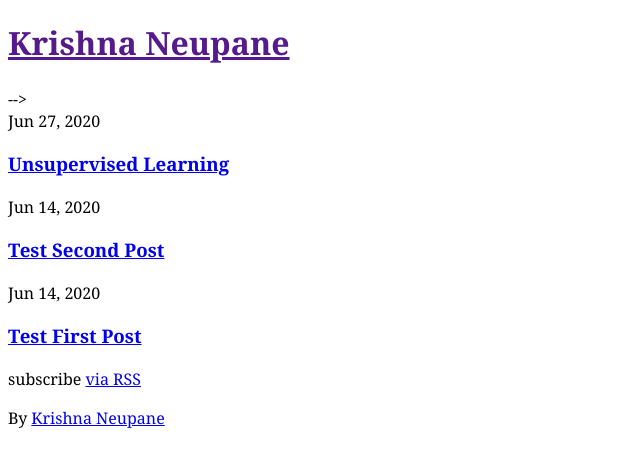
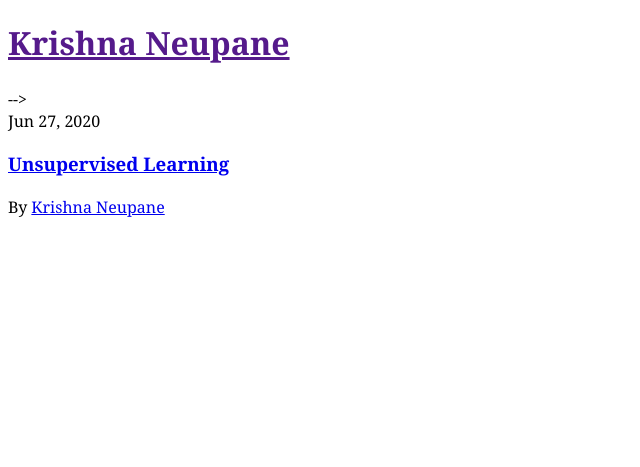
Before and after one commit to krishpn/krishpn.github.io, a Jekyll site: the page built from blog/index.html, in a window 1280 px wide. Shown: the top 467 px of the page, without its empty margins (0-640 px from the left). Built offline with Jekyll 4.4.1, drawn with Linux system fonts in a browser that asks for light colours; some web fonts are replaced.

Commit message:
error from the previous build rectified

```diff
--- a/_posts/2020-06-14-A-New-Beginning.markdown
+++ /dev/null
@@ -1,7 +0,0 @@
----
-layout: post
-title:  "Test First Post"
-date:   2020-06-14
----
-
-This is the first test post
--- a/_posts/2020-06-14-Second-Post.markdown
+++ /dev/null
@@ -1,7 +0,0 @@
----
-layout: post
-title:  "Test Second Post"
-date:   2020-06-14
----
-
-This is the first post for
--- a/blog/index.html
+++ b/blog/index.html
@@ -7,4 +7,4 @@ layout: default
 		<h3><a href="{{ post.url | prepend: site.baseurl }}">{{ post.title }}</a></h3>
 {% endfor %}
 
-<p>subscribe <a href="{{ "/feed.xml" | prepend: site.baseurl }}">via RSS</a></p>
+<!-- <p>subscribe <a href="{{ "/feed.xml" | prepend: site.baseurl }}">via RSS</a></p> -->
```
